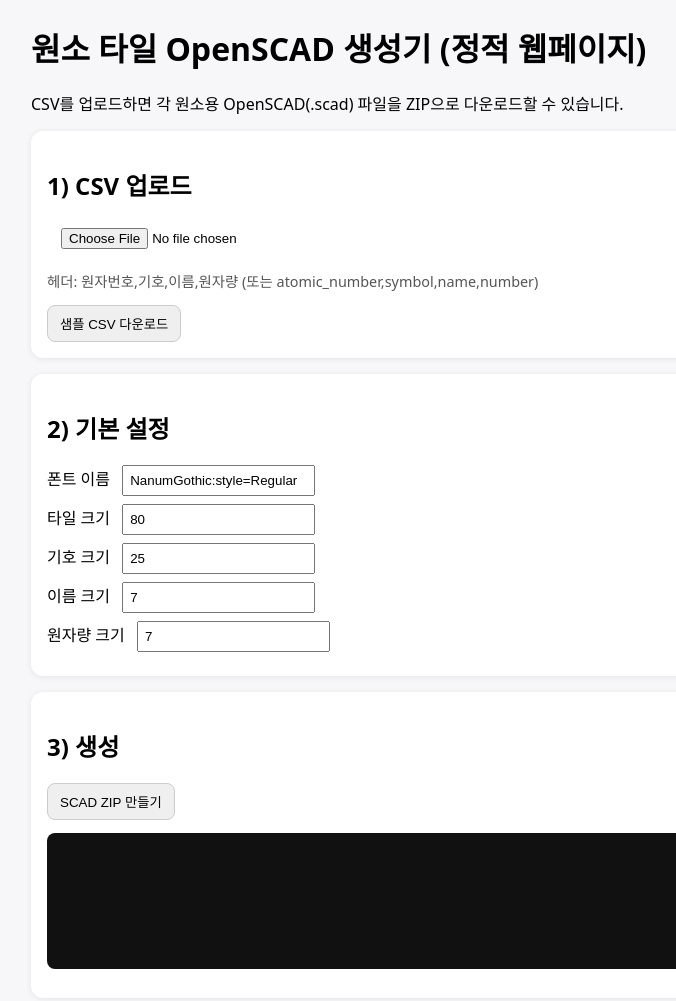
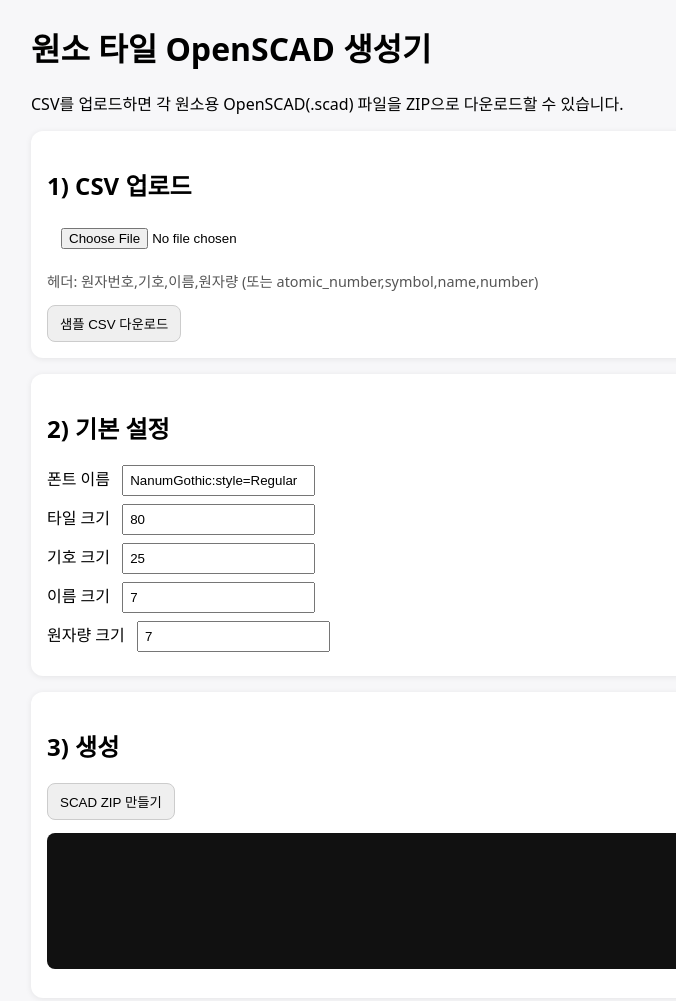
Before and after one commit to biscuitbox/maru, a plain HTML site: page index.html in a window 1280 px wide. Shown: the whole page, without its empty margins (159-835 px from the left). Drawn offline with nearby package versions, Linux system fonts and the light colour scheme.

Commit message:
Remove '정적 웹페이지' from the header

```diff
--- a/index.html
+++ b/index.html
@@ -8,7 +8,7 @@
 </head>
 <body>
   <main class="container">
-    <h1>원소 타일 OpenSCAD 생성기 (정적 웹페이지)</h1>
+    <h1>원소 타일 OpenSCAD 생성기</h1>
     <p>CSV를 업로드하면 각 원소용 OpenSCAD(.scad) 파일을 ZIP으로 다운로드할 수 있습니다.</p>
 
     <section class="card">
```
